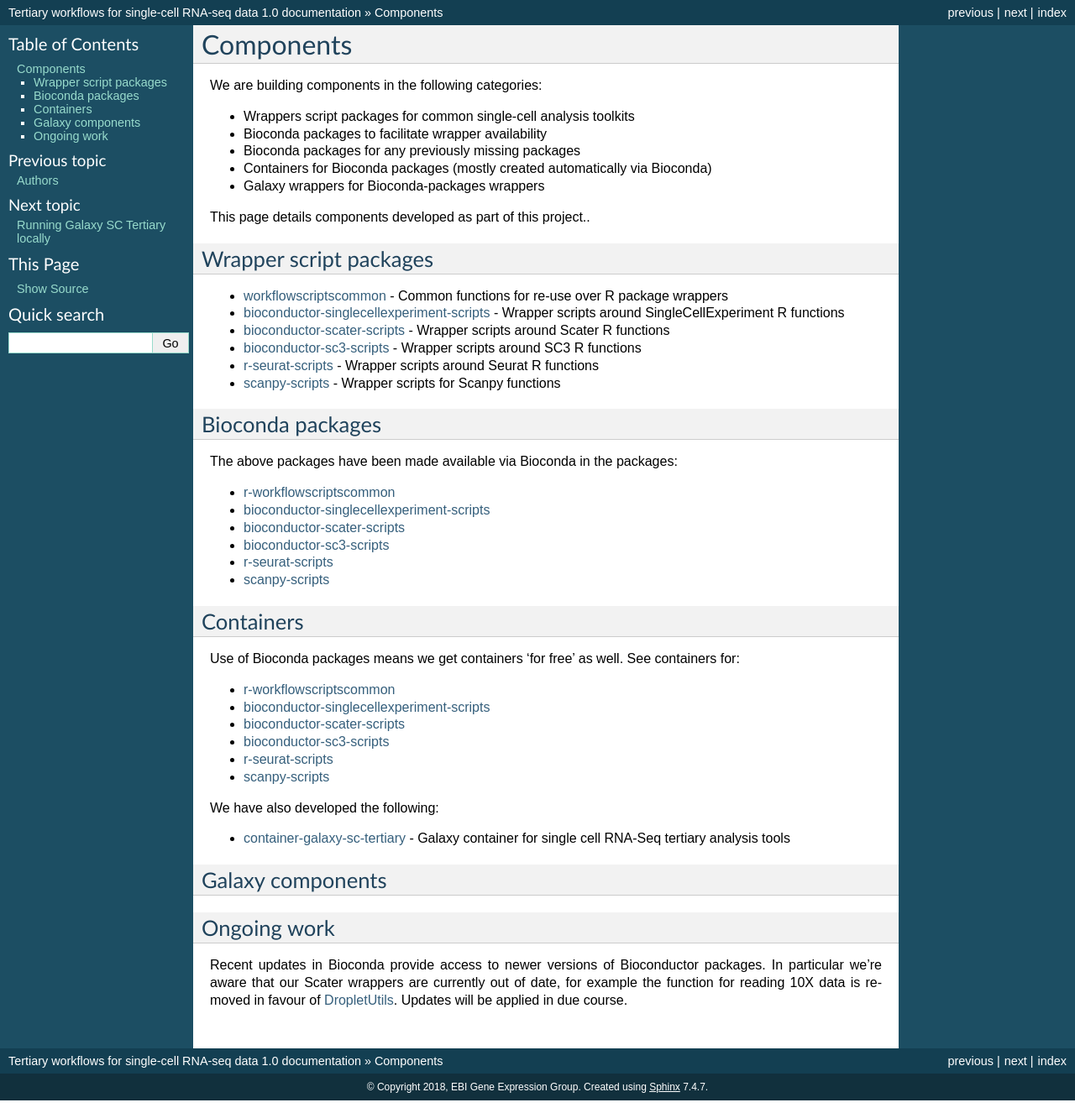
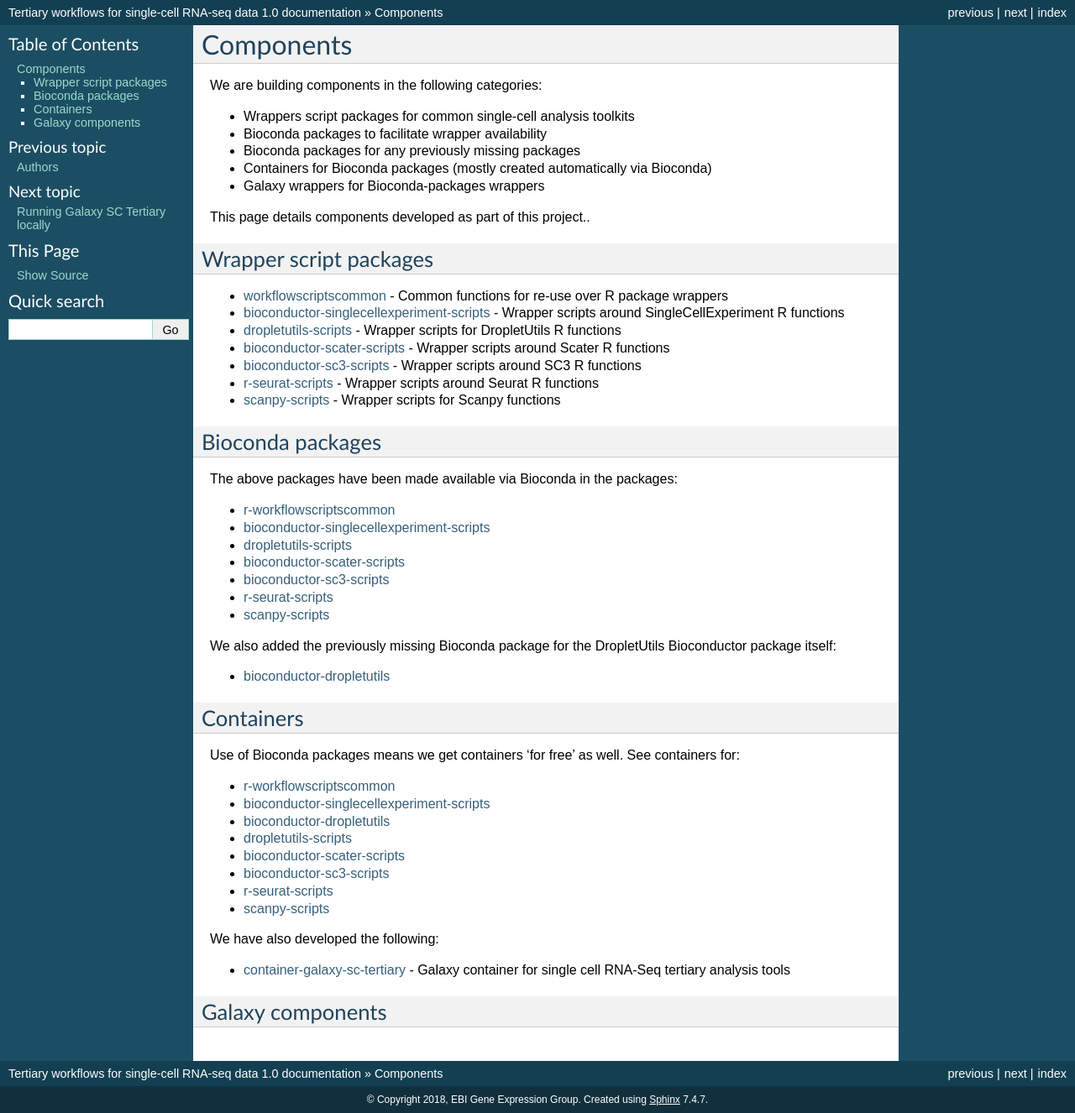
Before and after one commit to ebi-gene-expression-group/tertiary_workflows_docs, a Sphinx documentation site: the page built from docs/modules.rst, in a window 1280 px wide. Shown: the whole page at 84% size. Built offline with Sphinx 7.4.7, drawn with Linux system fonts in a browser that asks for light colours.

Commit message:
Add DropletUtils bits to component listing

```diff
--- a/docs/modules.rst
+++ b/docs/modules.rst
@@ -18,6 +18,7 @@ Wrapper script packages
 
 * `workflowscriptscommon <https://github.com/ebi-gene-expression-group/workflowscriptscommon>`_ - Common functions for re-use over R package wrappers
 * `bioconductor-singlecellexperiment-scripts <https://github.com/ebi-gene-expression-group/bioconductor-singlecellexperiment-scripts>`_ - Wrapper scripts around SingleCellExperiment R functions
+* `dropletutils-scripts <https://github.com/ebi-gene-expression-group/dropletutils-scripts>`_ - Wrapper scripts for DropletUtils R functions
 * `bioconductor-scater-scripts <https://github.com/ebi-gene-expression-group/bioconductor-scater-scripts>`_ - Wrapper scripts around Scater R functions
 * `bioconductor-sc3-scripts <https://github.com/ebi-gene-expression-group/bioconductor-sc3-scripts>`_ - Wrapper scripts around SC3 R functions
 * `r-seurat-scripts <https://github.com/ebi-gene-expression-group/r-seurat-scripts>`_ - Wrapper scripts around Seurat R functions
@@ -31,10 +32,15 @@ The above packages have been made available via Bioconda in the packages:
 
 * `r-workflowscriptscommon <https://anaconda.org/bioconda/r-workflowscriptscommon>`_
 * `bioconductor-singlecellexperiment-scripts <https://anaconda.org/bioconda/bioconductor-singlecellexperiment-scripts>`_
+* `dropletutils-scripts <https://anaconda.org/bioconda/dropletutils-scripts>`_
 * `bioconductor-scater-scripts <https://anaconda.org/bioconda/bioconductor-scater-scripts>`_
 * `bioconductor-sc3-scripts <https://anaconda.org/bioconda/bioconductor-sc3-scripts>`_
 * `r-seurat-scripts <https://anaconda.org/bioconda/r-seurat-scripts>`_
 * `scanpy-scripts <https://anaconda.org/bioconda/scanpy-scripts>`_
+
+We also added the previously missing Bioconda package for the DropletUtils Bioconductor package itself:
+
+* `bioconductor-dropletutils <https://anaconda.org/bioconda/bioconductor-dropletutils>`_
 
 **********
 Containers
@@ -44,6 +50,8 @@ Use of Bioconda packages means we get containers 'for free' as well. See contain
 
 * `r-workflowscriptscommon <https://quay.io/repository/biocontainers/r-workflowscriptscommon>`_
 * `bioconductor-singlecellexperiment-scripts <https://quay.io/repository/biocontainers/bioconductor-singlecellexperiment-scripts>`_
+* `bioconductor-dropletutils <https://quay.io/repository/biocontainers/bioconductor-dropletutils>`_
+* `dropletutils-scripts <https://quay.io/repository/biocontainers/dropletutils-scripts>`_
 * `bioconductor-scater-scripts <https://quay.io/repository/biocontainers/bioconductor-scater-scripts>`_
 * `bioconductor-sc3-scripts <https://quay.io/repository/biocontainers/bioconductor-sc3-scripts>`_
 * `r-seurat-scripts <https://quay.io/repository/biocontainers/r-seurat-scripts>`_
@@ -56,11 +64,3 @@ We have also developed the following:
 *****************
 Galaxy components
 *****************
-
-
-
-************
-Ongoing work
-************
-
-Recent updates in Bioconda provide access to newer versions of Bioconductor packages. In particular we're aware that our Scater wrappers are currently out of date, for example the function for reading 10X data is removed in favour of `DropletUtils <https://bioconductor.org/packages/release/bioc/html/DropletUtils.html>`_. Updates will be applied in due course.
```
